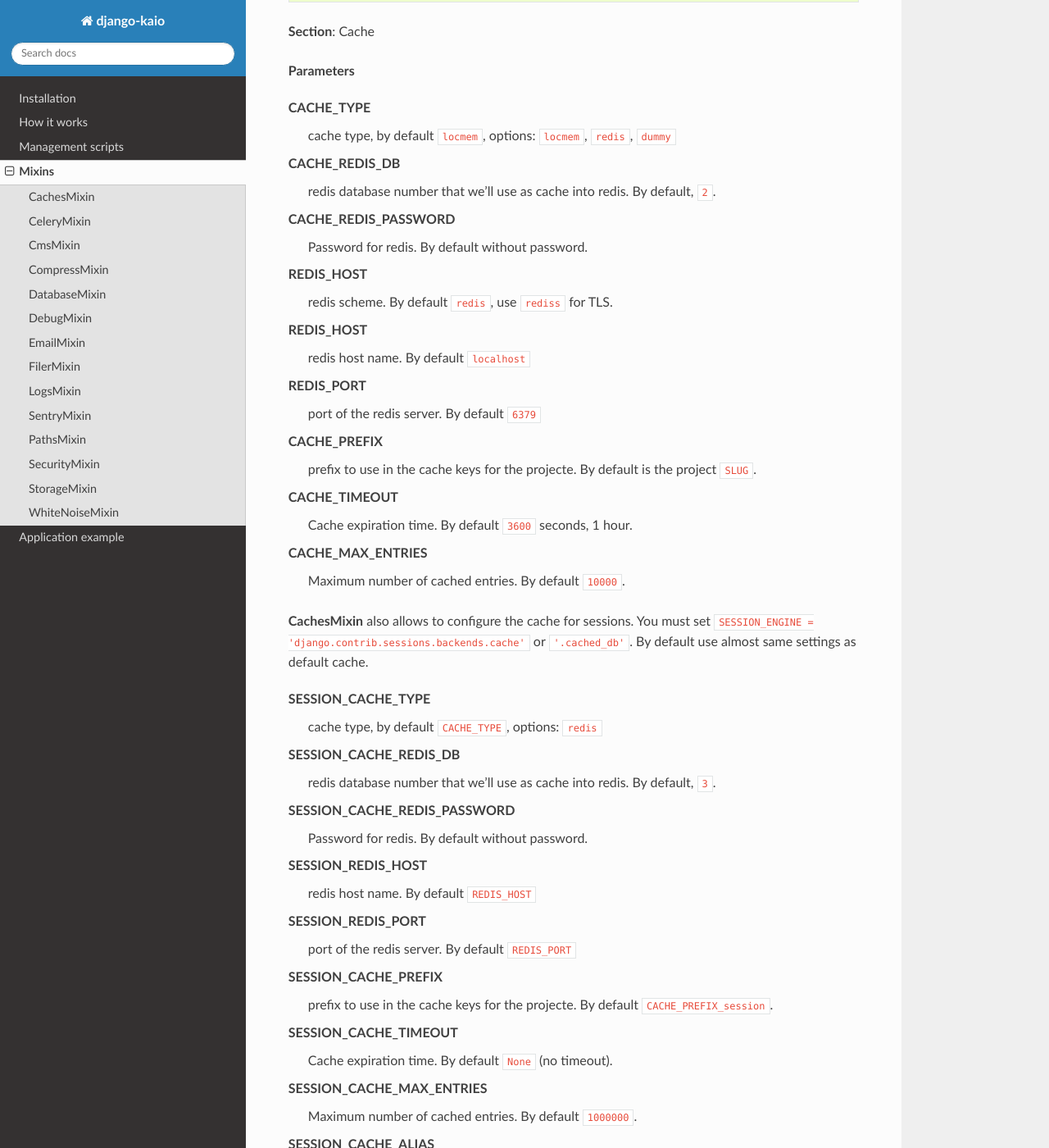
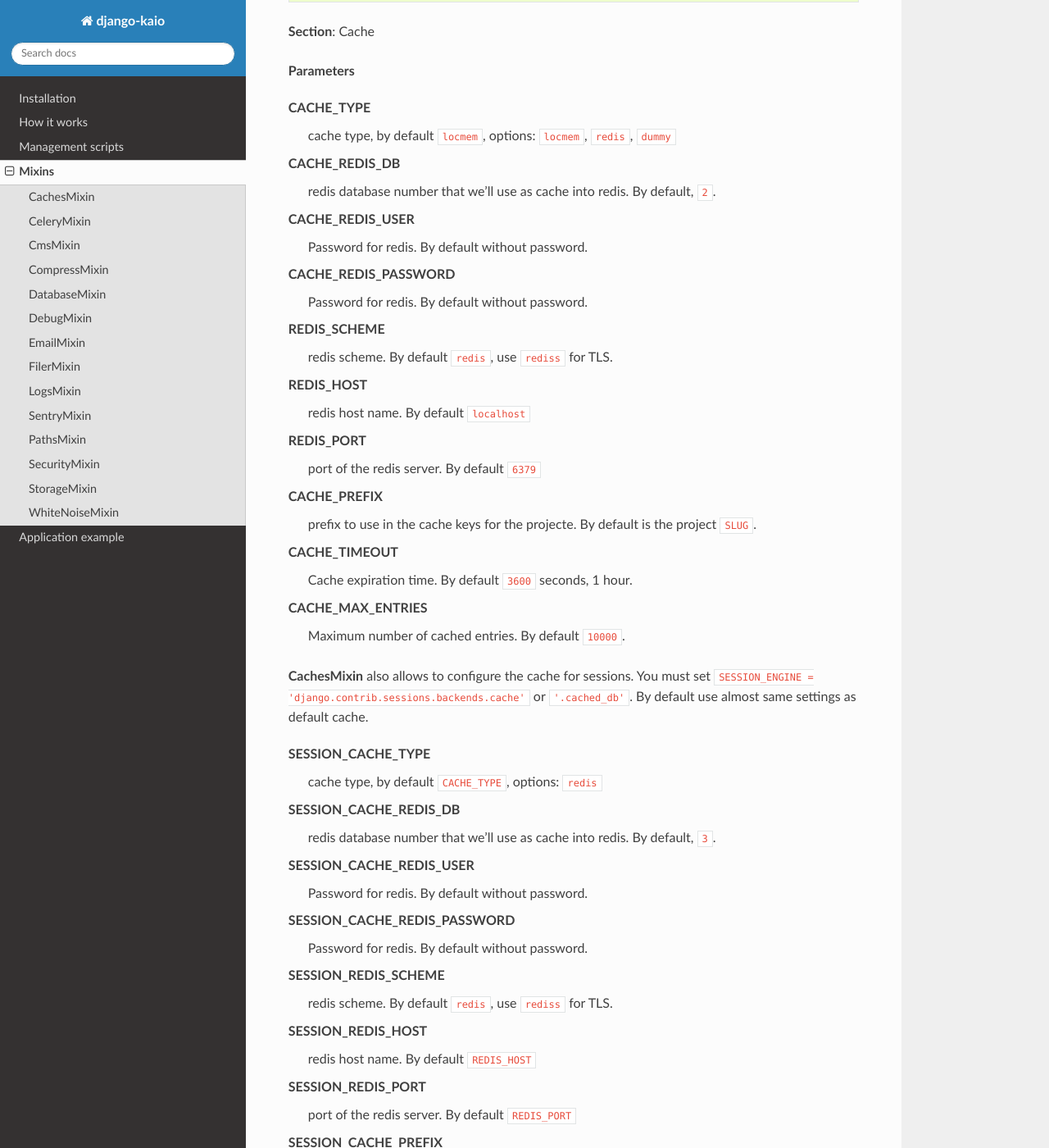
Before and after one commit to APSL/django-kaio, a Sphinx documentation site: the page built from docs/mixins.rst, in a window 1280 px wide and 1400 px high, scrolled down 474 px. Shown: the whole window at 82% size. Built offline with Sphinx 7.4.7 and the Read the Docs theme 3.1.0, drawn with Linux system fonts in a browser that asks for light colours.

Commit message:
Added CACHE_REDIS_USER

```diff
--- a/docs/mixins.rst
+++ b/docs/mixins.rst
@@ -26,10 +26,13 @@ production. If a cache type is not defined, it means that we have ``dummy`` cach
 **CACHE_REDIS_DB**
     redis database number that we'll use as cache into redis. By default, ``2``.
 
+**CACHE_REDIS_USER**
+    Password for redis. By default without password.
+
 **CACHE_REDIS_PASSWORD**
     Password for redis. By default without password.
 
-**REDIS_HOST**
+**REDIS_SCHEME**
     redis scheme. By default ``redis``, use ``rediss`` for TLS.
 
 **REDIS_HOST**
@@ -57,8 +60,14 @@ By default use almost same settings as default cache.
 **SESSION_CACHE_REDIS_DB**
     redis database number that we'll use as cache into redis. By default, ``3``.
 
+**SESSION_CACHE_REDIS_USER**
+    Password for redis. By default without password.
+
 **SESSION_CACHE_REDIS_PASSWORD**
     Password for redis. By default without password.
+
+**SESSION_REDIS_SCHEME**
+    redis scheme. By default ``redis``, use ``rediss`` for TLS.
 
 **SESSION_REDIS_HOST**
     redis host name. By default ``REDIS_HOST``
```
Also changed, not shown: 1 other file.
